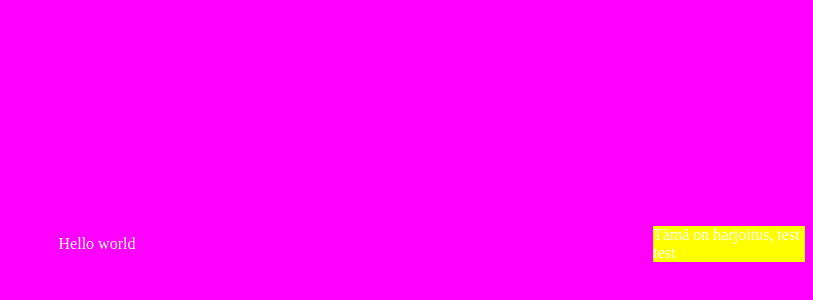
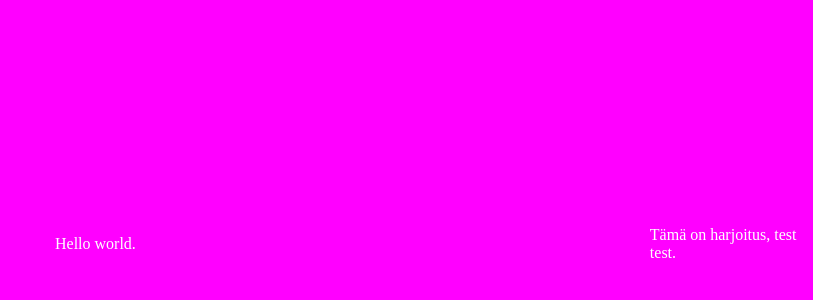
Before and after one commit to B1ueF1ames/github-pages-harjoittelu, a plain HTML site: page docs/index.html in a window 1280 px wide. Shown: the part 164-464 px from the top of the page, without its empty margins (467-1280 px from the left). Drawn offline with Linux system fonts and the light colour scheme.

Commit message:
Update index.html

```diff
--- a/docs/index.html
+++ b/docs/index.html
@@ -23,17 +23,17 @@
         justify-content: center;
         align-items: center;
         color: white;
-        background-color: yellow;
       }
+
     </style>
   </head>
 
   <body>
     <header>
-      Hello world
+      Hello world.
     </header>
     <div class="ilmoitus">
-      Tämä on harjoitus, test test
+      Tämä on harjoitus, test test.
     </div>
   </body>
 </html>
```
